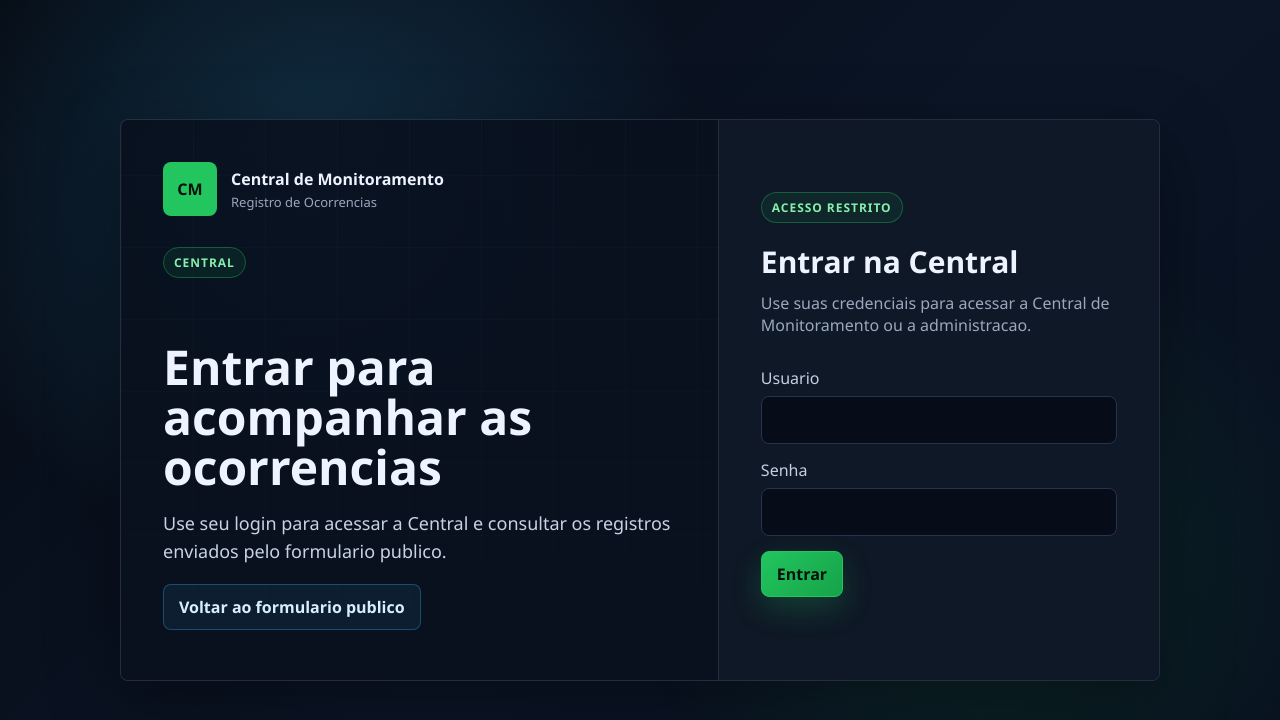
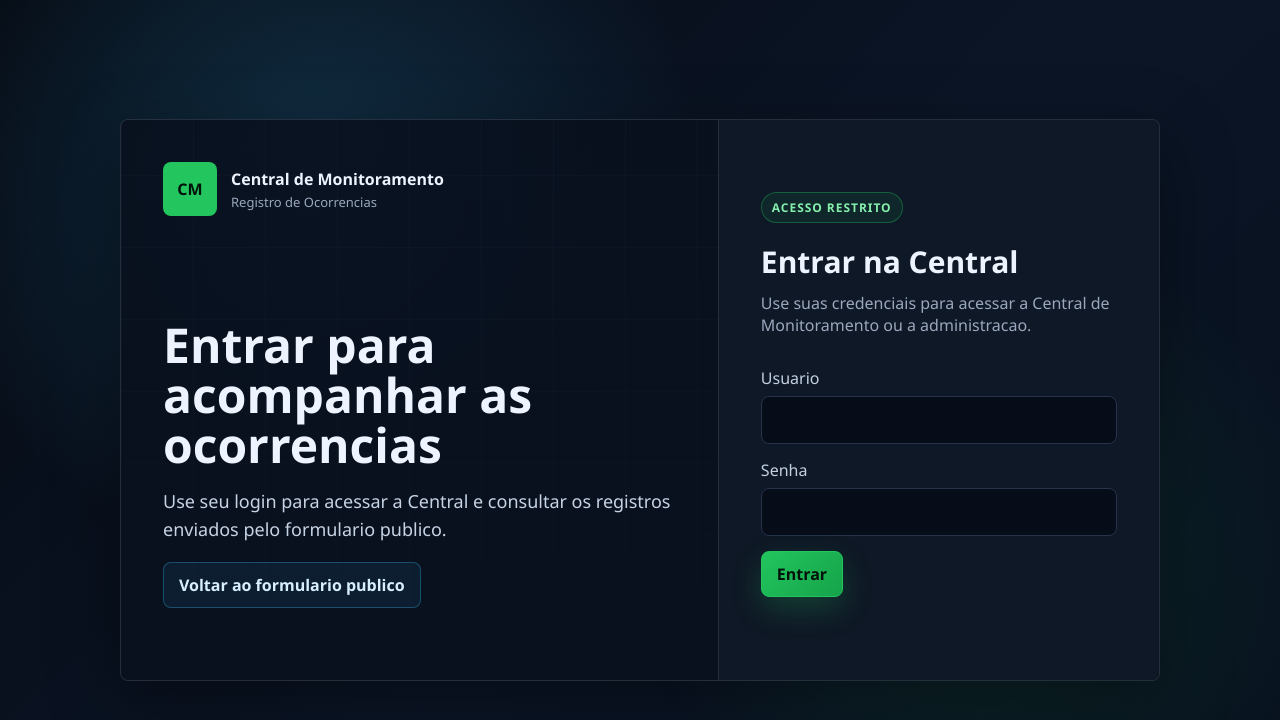
Before and after one commit to naor2023/Relatorio-equipe, a website: page login.html in a window 1280 px wide. Drawn offline with Linux system fonts and the light colour scheme; no server answers.

Commit message:
Remove selo central da tela de login

```diff
--- a/login.html
+++ b/login.html
@@ -17,7 +17,6 @@
         </div>
       </div>
       <div class="login-intro-copy">
-        <span class="form-eyebrow">Central</span>
         <h1>Entrar para acompanhar as ocorrencias</h1>
         <p>Use seu login para acessar a Central e consultar os registros enviados pelo formulario publico.</p>
         <a class="secondary-link" href="/">Voltar ao formulario publico</a>
```
